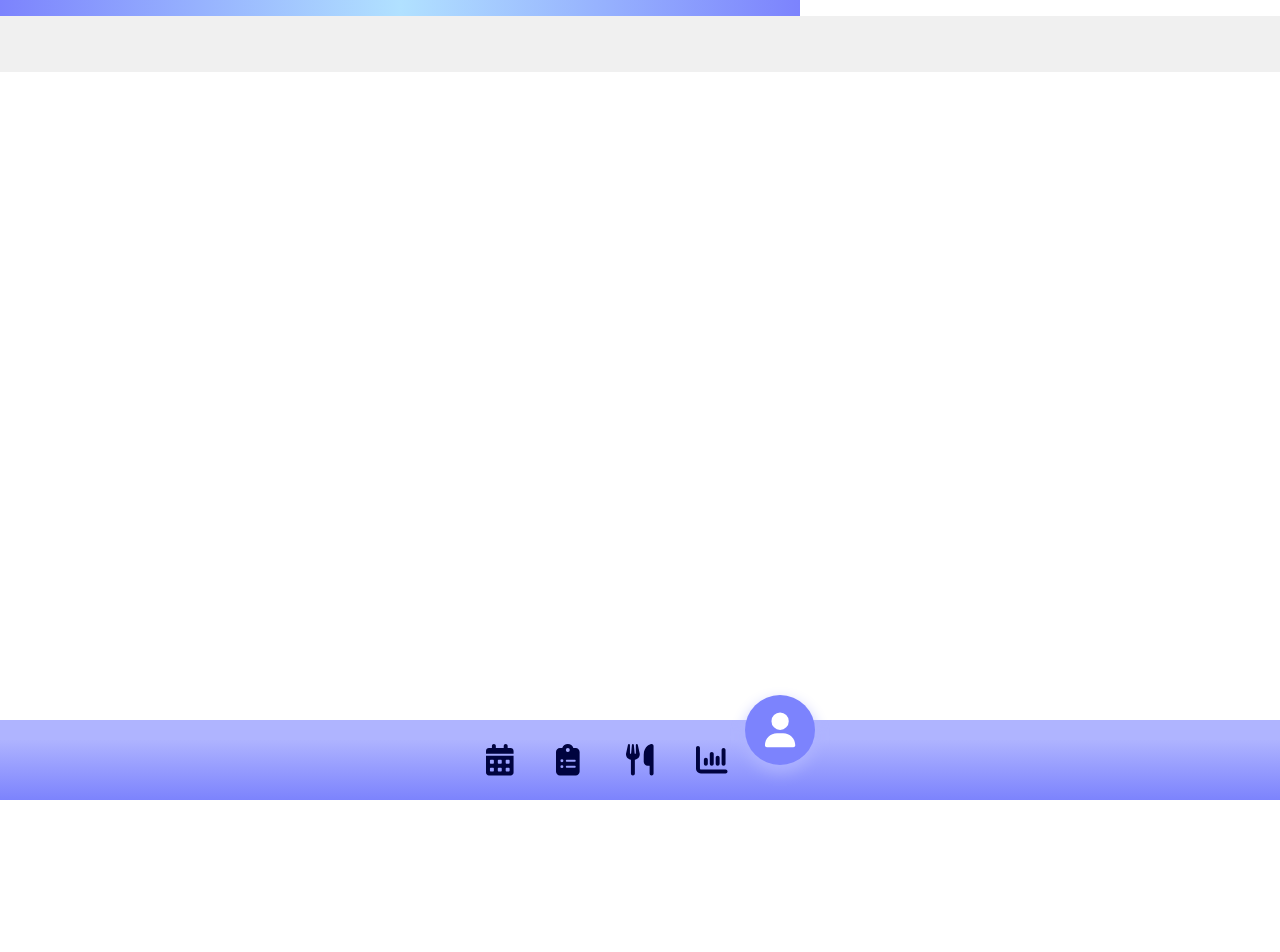
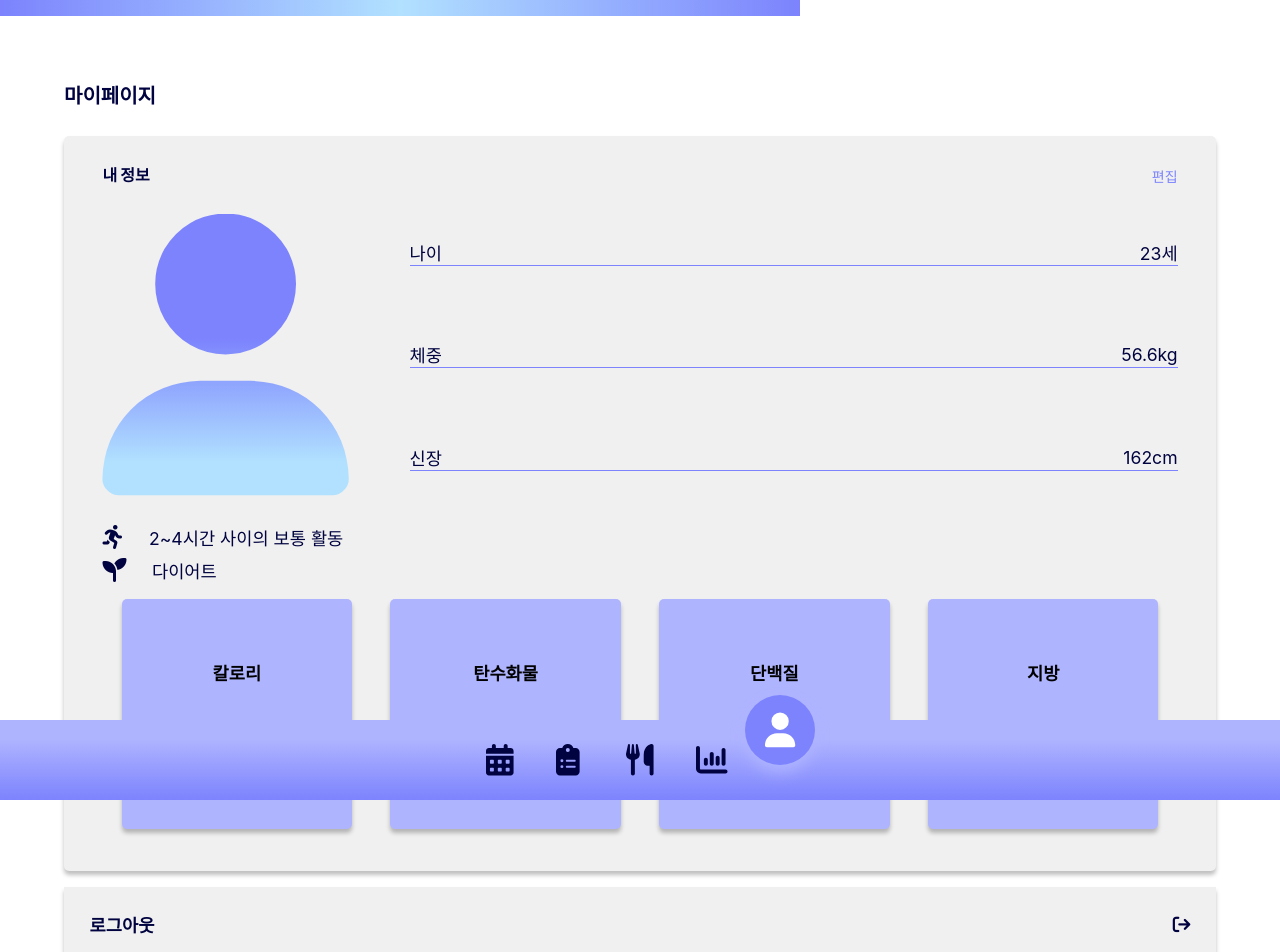
Before and after one commit to hallov012/Ease-EasyLose, a React (Create React App) app in the folder frontend/: page /mypage in a window 1280 px wide. Shown: the top 952 px of the page. Before the commit the page ends 800 px from the top, so only its background shows below. Built offline with nearby package versions, Linux system fonts and the light colour scheme; a web font is replaced by a local one.

Commit message:
FEAT: Feat mypage template

```diff
--- /dev/null
+++ b/frontend/src/components/MyPage/pages/InfoModPage.js
@@ -0,0 +1,91 @@
+import classes from "./InfoModPage.module.css";
+import TopNav from "../../TopNav/TopNav";
+import NutrientChart from "../../MainPage/NutrientChart/NutrientChart";
+import { NavLink } from "react-router-dom";
+
+function InfoModPage() {
+  return (
+    <div>
+      <div id="top_nav_area">
+        <TopNav text="" arrow={["/mypage", ""]}></TopNav>
+      </div>
+      <div className={classes.container}>
+        <div className={classes.mod_list}>
+          <div className={classes.mod_item}>
+            <div>나이</div>
+            <div className={classes.value_and_button}>
+              <div>23세</div>
+              <div style={{ marginLeft: "2vw" }}>
+                <i className="fa-solid fa-chevron-right"></i>
+              </div>
+            </div>
+          </div>
+          <div className={classes.mod_item}>
+            <div>체중</div>
+            <div className={classes.value_and_button}>
+              <div>56.6kg</div>
+              <div style={{ marginLeft: "2vw" }}>
+                <i class="fa-solid fa-chevron-right"></i>
+              </div>
+            </div>
+          </div>
+          <div className={classes.mod_item}>
+            <div>신장</div>
+            <div className={classes.value_and_button}>
+              <div>162cm</div>
+              <div style={{ marginLeft: "2vw" }}>
+                <i className="fa-solid fa-chevron-right"></i>
+              </div>
+            </div>
+          </div>
+          <div className={classes.mod_item}>
+            <div>운동량</div>
+            <div className={classes.value_and_button}>
+              <div>2~4시간 사이의 보통 활동</div>
+              <div style={{ marginLeft: "2vw" }}>
+                <i className="fa-solid fa-chevron-right"></i>
+              </div>
+            </div>
+          </div>
+          <div className={classes.mod_item}>
+            <div>설정 목표</div>
+            <div className={classes.value_and_button}>
+              <div>다이어트</div>
+              <div style={{ marginLeft: "2vw" }}>
+                <i className="fa-solid fa-chevron-right"></i>
+              </div>
+            </div>
+          </div>
+        </div>
+        <div className={classes.chart}>
+          <NutrientChart></NutrientChart>
+          <div className={classes.itemList}>
+            <div className={classes.item}>
+              <div>칼로리</div>
+              <div>1500kcal</div>
+            </div>
+            <div className={classes.item}>
+              <div>탄수화물</div>
+              <div>40g</div>
+            </div>
+            <div className={classes.item}>
+              <div>단백질</div>
+              <div>50g</div>
+            </div>
+            <div className={classes.item}>
+              <div>지방</div>
+              <div>30g</div>
+            </div>
+          </div>
+        </div>
+      </div>
+      <div className={classes.addButtonContainer}>
+        <NavLink to="/signup/weight" className={classes.addButton}>
+          저장
+        </NavLink>
+      </div>
+    </div>
+  );
+}
+
+export default InfoModPage;
--- /dev/null
+++ b/frontend/src/components/MyPage/pages/InfoModPage.module.css
@@ -0,0 +1,85 @@
+.container {
+  display: flex;
+  flex-direction: column;
+  justify-content: center;
+  align-items: center;
+  width: 100vw;
+  margin-top: 9vh;
+}
+
+.mod_list {
+  width: 90vw;
+  display: flex;
+  flex-direction: column;
+  justify-content: center;
+  align-items: center;
+  margin-top: 1vh;
+}
+
+.mod_item {
+  padding-left: 2vw;
+  padding-right: 2vw;
+  width: 100%;
+  display: flex;
+  justify-content: space-between;
+  align-items: center;
+  border-bottom: solid 1px var(--main-color);
+  font-size: 16px;
+  height: 5vh;
+}
+
+.value_and_button {
+  display: flex;
+}
+
+.chart {
+  display: flex;
+  justify-content: center;
+  align-items: center;
+  width: 90vw;
+  flex-direction: column;
+}
+
+.itemList {
+  display: flex;
+  justify-content: space-between;
+  align-items: center;
+  width: 80vw;
+}
+
+.item {
+  width: 18vw;
+  height: 18vw;
+  color: white;
+  background: #7c83fd;
+  box-shadow: 0px 4px 4px rgba(0, 0, 0, 0.25);
+  display: flex;
+  flex-direction: column;
+  justify-content: space-evenly;
+  align-items: center;
+  border-radius: 5px;
+}
+.addButtonContainer {
+  width: 100vw;
+  position: absolute;
+  bottom: 12vh;
+  display: flex;
+  justify-content: center;
+  align-items: center;
+}
+
+.addButton {
+  width: 90vw;
+  height: 5vh;
+  background: linear-gradient(
+    90deg,
+    var(--main-color) 44%,
+    var(--light-color) 88%
+  );
+  display: flex;
+  justify-content: center;
+  align-items: center;
+  border-radius: 5px;
+  font-weight: 1000;
+  filter: drop-shadow(0px 4px 4px rgba(0, 0, 0, 0.25));
+}
--- /dev/null
+++ b/frontend/src/components/MyPage/pages/MyInfoPage.js
@@ -0,0 +1,68 @@
+import classes from "./MyInfoPage.module.css";
+
+function MyInfoPage() {
+  return (
+    <div className={classes.container}>
+      <div className={classes.title}>마이페이지</div>
+      <div className={classes.box}>
+        <div className={classes.boxTitle}>
+          <div style={{ fontSize: 16, fontWeight: 1000 }}>내 정보</div>
+          <div style={{ fontSize: 14, color: "var(--main-color)" }}>편집</div>
+        </div>
+        <div className={classes.boxinfo}>
+          <div className={classes.boxicon}>
+            <i class="fa-solid fa-user"></i>
+          </div>
+          <div className={classes.userinfo}>
+            <div className={classes.user_info_item}>
+              <div>나이</div>
+              <div>23세</div>
+            </div>
+            <div className={classes.user_info_item}>
+              <div>체중</div>
+              <div>56.6kg</div>
+            </div>
+            <div className={classes.user_info_item}>
+              <div>신장</div>
+              <div>162cm</div>
+            </div>
+          </div>
+        </div>
+        <div>
+          <div className={classes.activity_and_goal}>
+            <i className="fa-solid fa-person-running"></i>
+            <div style={{ marginLeft: "2vw" }}>2~4시간 사이의 보통 활동</div>
+          </div>
+          <div className={classes.activity_and_goal}>
+            <i className="fa-solid fa-seedling"></i>
+            <div style={{ marginLeft: "2vw" }}>다이어트</div>
+          </div>
+        </div>
+        <div className={classes.itemList}>
+          <div className={classes.item}>
+            <div style={{ fontWeight: 1000 }}>칼로리</div>
+            <div>1500kcal</div>
+          </div>
+          <div className={classes.item}>
+            <div style={{ fontWeight: 1000 }}>탄수화물</div>
+            <div>40g</div>
+          </div>
+          <div className={classes.item}>
+            <div style={{ fontWeight: 1000 }}>단백질</div>
+            <div>50g</div>
+          </div>
+          <div className={classes.item}>
+            <div style={{ fontWeight: 1000 }}>지방</div>
+            <div>30g</div>
+          </div>
+        </div>
+      </div>
+      <div className={classes.box_logout}>
+        <div>로그아웃</div>
+        <i class="fa-solid fa-arrow-right-from-bracket"></i>
+      </div>
+    </div>
+  );
+}
+
+export default MyInfoPage;
--- /dev/null
+++ b/frontend/src/components/MyPage/pages/MyInfoPage.module.css
@@ -0,0 +1,118 @@
+.container {
+  margin-top: 2vh;
+  display: flex;
+  flex-direction: column;
+  justify-content: flex-start;
+  align-items: center;
+  padding: 5vw;
+}
+
+.title {
+  width: 90vw;
+  height: 5vh;
+  font-size: 20px;
+  font-weight: 1000;
+  margin-bottom: 2vh;
+  text-align: start;
+}
+
+.box {
+  width: 90vw;
+  padding: 2vw;
+  display: flex;
+  flex-direction: column;
+  justify-content: space-around;
+  align-items: center;
+  border-radius: 5px;
+  background-color: var(--gray-color);
+  box-shadow: 0px 4px 4px rgba(0, 0, 0, 0.25);
+}
+
+.boxTitle {
+  width: 84vw;
+  display: flex;
+  justify-content: space-between;
+  align-items: flex-end;
+  margin-bottom: 2vh;
+}
+
+.boxinfo {
+  display: flex;
+  justify-content: space-between;
+  align-items: center;
+  width: 84vw;
+  margin-bottom: 2vh;
+}
+
+.boxicon i {
+  font-size: 22vw;
+  -webkit-background-clip: text;
+  -webkit-text-fill-color: transparent;
+  background-image: linear-gradient(
+    180deg,
+    var(--main-color) 44%,
+    var(--light-color) 88%
+  );
+}
+
+.userinfo {
+  display: flex;
+  flex-direction: column;
+  justify-content: space-around;
+  align-items: center;
+  height: 24vw;
+}
+
+.user_info_item {
+  display: flex;
+  justify-content: space-between;
+  align-items: center;
+  border-bottom: solid 1px var(--main-color);
+  width: 60vw;
+}
+
+.activity_and_goal {
+  display: flex;
+  justify-content: flex-start;
+  align-items: center;
+  width: 84vw;
+  margin-bottom: 1vh;
+}
+
+.activity_and_goal i {
+  font-size: 24px;
+}
+
+.itemList {
+  display: flex;
+  justify-content: space-around;
+  align-items: center;
+  width: 84vw;
+  margin-top: 1vh;
+  margin-bottom: 2vh;
+}
+
+.item {
+  width: 18vw;
+  height: 18vw;
+  color: black;
+  background: var(--sub-color);
+  box-shadow: 0px 4px 4px rgba(0, 0, 0, 0.25);
+  display: flex;
+  flex-direction: column;
+  justify-content: space-evenly;
+  align-items: center;
+  border-radius: 5px;
+}
+
+.box_logout {
+  display: flex;
+  justify-content: space-between;
+  align-items: center;
+  width: 90vw;
+  margin-top: 2vh;
+  background-color: var(--gray-color);
+  box-shadow: 0px 4px 4px rgba(0, 0, 0, 0.25);
+  padding: 2vw;
+  font-weight: 1000;
+}
--- a/frontend/src/components/SignUpPage/PickComplete/PickComplete.module.css
+++ b/frontend/src/components/SignUpPage/PickComplete/PickComplete.module.css
@@ -11,7 +11,7 @@
   display: flex;
   justify-content: space-evenly;
   align-items: center;
-  width: 80vw;
+  width: 90vw;
 }
 
 .item {
--- a/frontend/src/pages/MyPage.js
+++ b/frontend/src/pages/MyPage.js
@@ -1,15 +1,19 @@
-import TopNavDate from "../components/TopNav/TopNavDate"
+import TopNavDate from "../components/TopNav/TopNavDate";
+import { Route } from "react-router-dom";
+import MyInfoPage from "../components/MyPage/pages/MyInfoPage";
+import InfoModPage from "../components/MyPage/pages/InfoModPage";
 
 function MyPage() {
   return (
     <div>
-      <div id="top_nav_area">
-        {/* <TopNav text={"2022.09.15 (목)"} arrow={[0, 1]} /> */}
-        {/* <TopNavDate /> */}
-      </div>
-      <h1>Welcome to MyPage</h1>
+      <Route path="/mypage" exact>
+        <MyInfoPage></MyInfoPage>
+      </Route>
+      <Route path="/mypage/mod">
+        <InfoModPage></InfoModPage>
+      </Route>
     </div>
-  )
+  );
 }
 
-export default MyPage
+export default MyPage;
```
